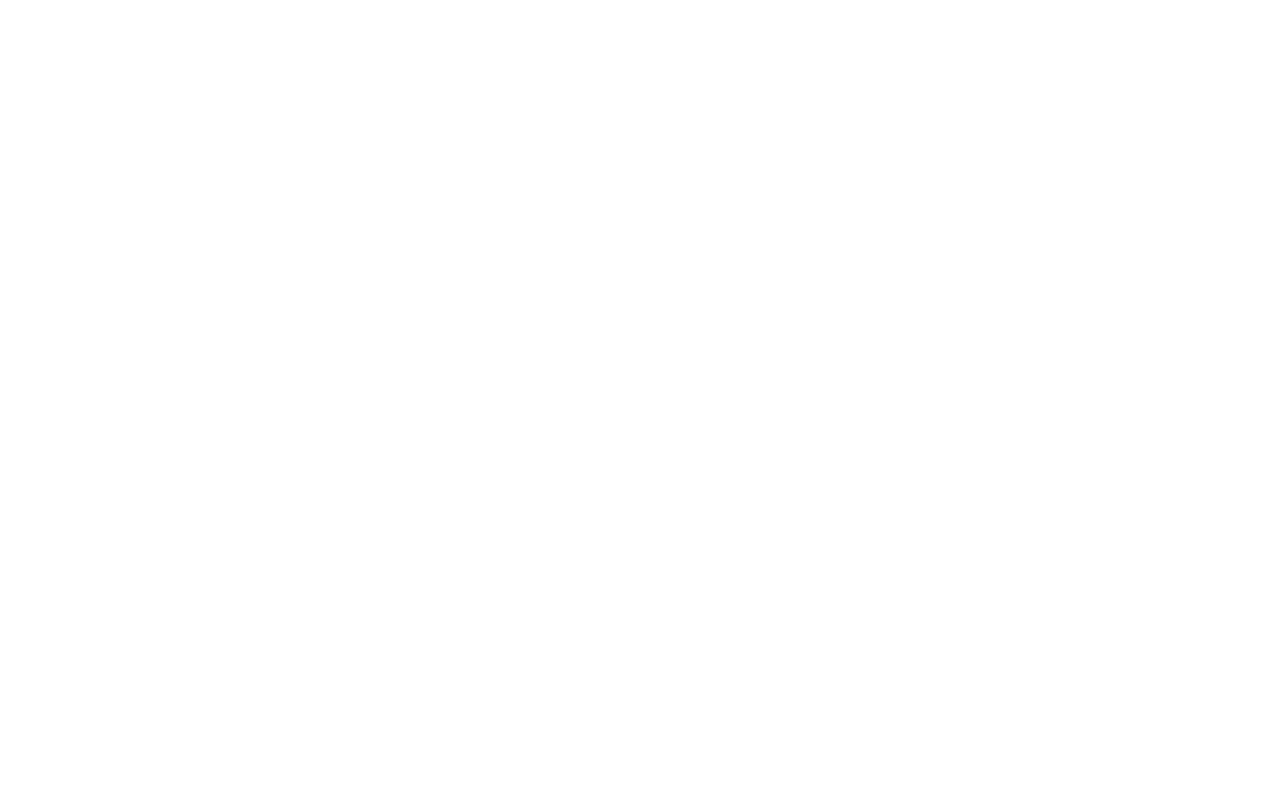
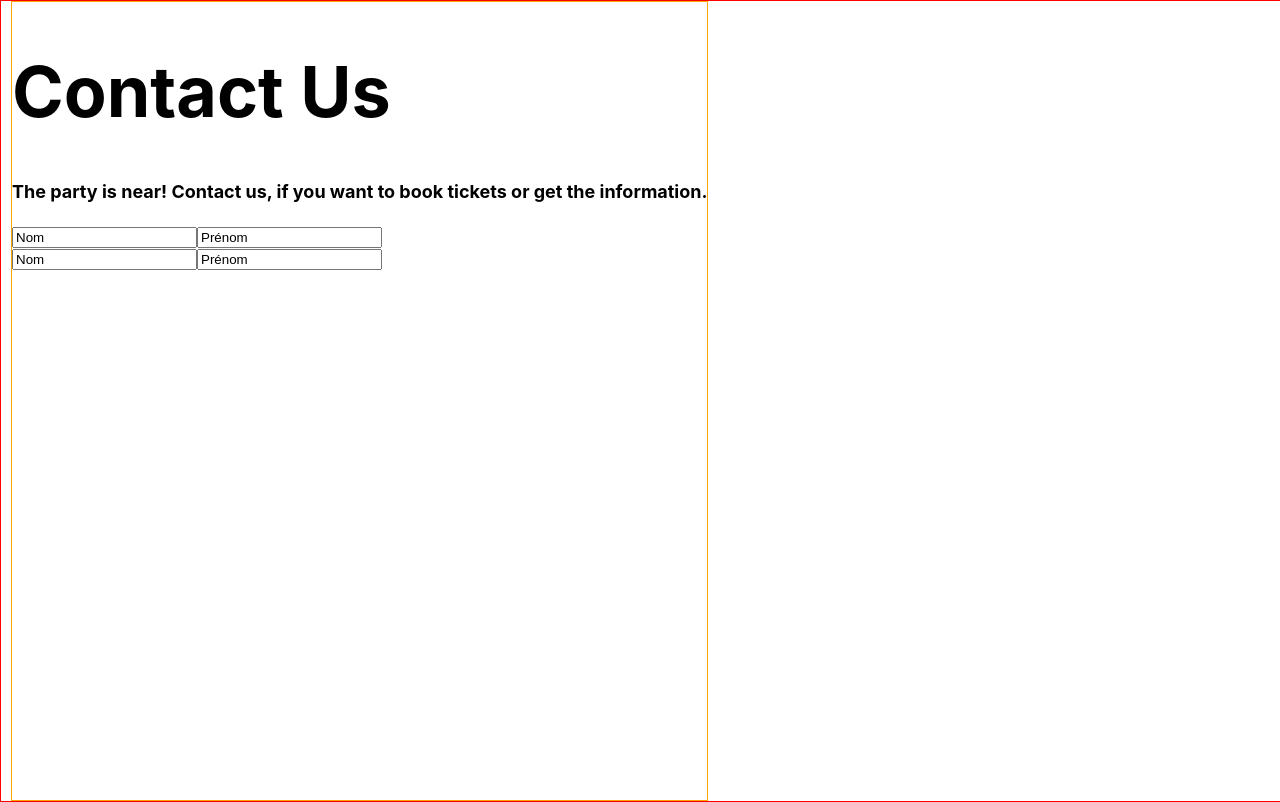
Before and after one commit to lucrampro/concert_event_new, a React (Create React App) app in the folder react-concert/: page / in a window 1280 px wide. Built offline with nearby package versions, Linux system fonts and the light colour scheme.

Commit message:
change one

```diff
--- a/react-concert/src/App.js
+++ b/react-concert/src/App.js
@@ -1,11 +1,11 @@
 import React from 'react';
-import logo from './logo.svg';
-import './App.css';
+import Contact from './components/Contact';
+
 
 function App() {
   return (
     <div className="App">
-
+      <Contact />
     </div>
   );
 }
--- /dev/null
+++ b/react-concert/src/components/Contact.js
@@ -0,0 +1,36 @@
+import React from 'react';
+import '../contact.css';
+
+class Contact extends React.Component{
+  render(){
+    return(
+      <div className="contact">
+        <div className="contact-text">
+          <h1>Contact Us</h1>
+          <h4>The party is near! Contact us, if you want to book tickets or get the information.</h4>
+          <form>
+            <div className="form-one">
+              <label>
+                <input type="text" value="Nom" />
+              </label>
+              <label>
+                <input type="text" value="Prénom" />
+              </label>
+            </div>
+            <div className="form-two">
+              <label>
+                <input type="text" value="Nom" />
+              </label>
+              <label>
+                <input type="text" value="Prénom" />
+              </label>
+            </div>
+          </form>
+        </div>
+        <div className="contact-maps"></div>
+      </div>
+    )
+  }
+}
+
+export default Contact;
--- /dev/null
+++ b/react-concert/src/contact.css
@@ -0,0 +1,26 @@
+:root{
+  /* Text */
+  --text-one: 70px;
+  --text-two: 24px;
+  --text-tree: 18px;
+  --text-four: 14px;
+}
+
+
+.contact{
+  width: 100%;
+  height: 100vh;
+  display: flex;
+  border: 1px solid red;
+}
+.contact-text{
+  border: 1px solid orange;
+  margin-right: 10px;
+  margin-left: 10px;
+}
+h1{
+  font-size: var(--text-one)
+}
+h4{
+  font-size: var(--text-tree);
+}
```
Also changed, not shown: 1 other file (tests, documents, lock files or other folders).
